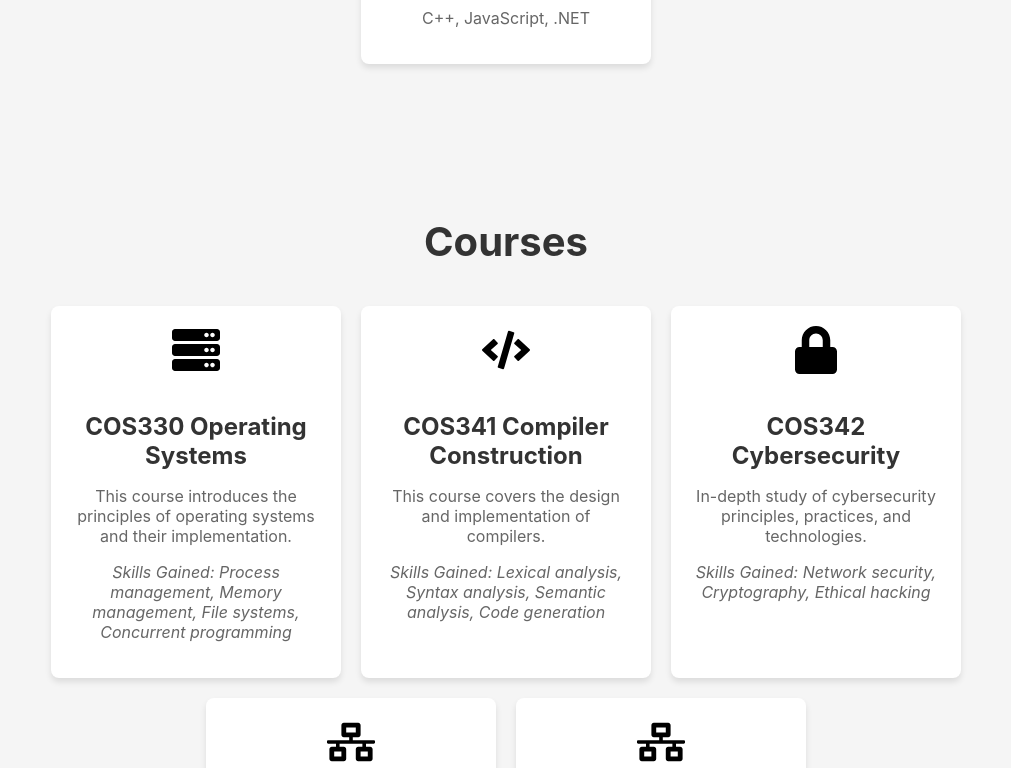
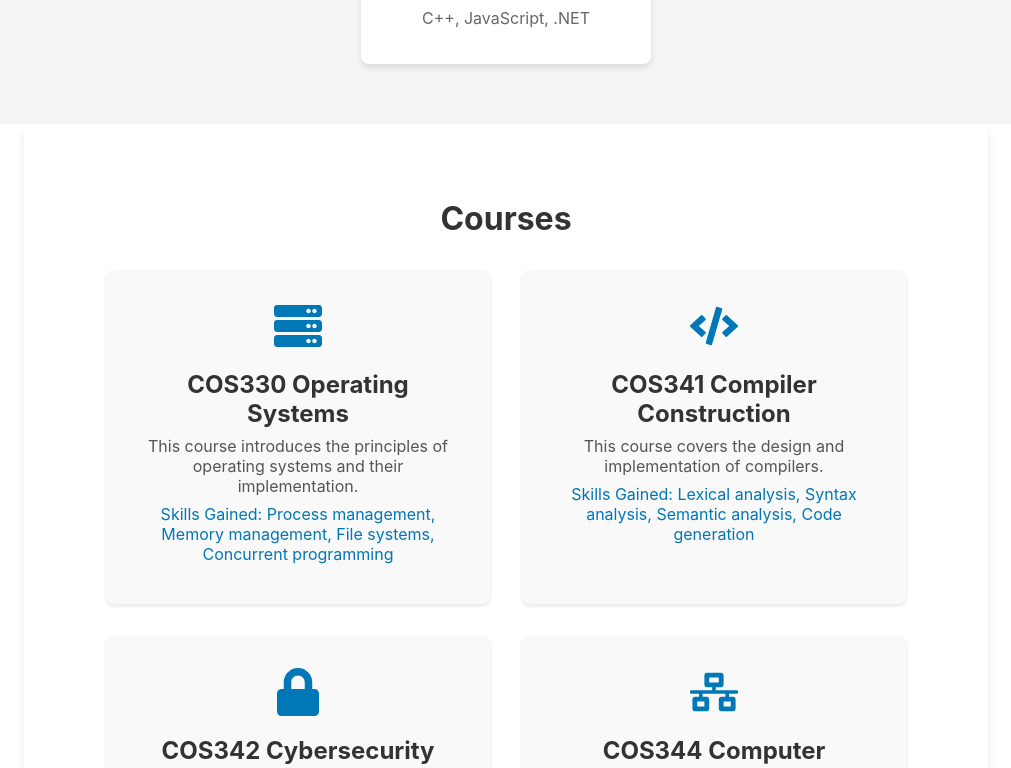
Before and after one commit to ShiluveloMakhubel/my-portfolio, a React (Create React App) app: page / in a window 1280 px wide. Shown: the part 4460-5228 px from the top of the page, without its empty margins (134-1145 px from the left). Built offline with nearby package versions, Linux system fonts and the light colour scheme.

Commit message:
courses updated

```diff
--- a/src/Components/Courses.css
+++ b/src/Components/Courses.css
@@ -1,55 +1,59 @@
 .courses-section {
-  padding: 60px 0;
-  background: #f5f5f5;
-}
-
-.courses-section .container {
-  max-width: 1200px;
+  padding: 3rem 2rem; /* Increased padding for better spacing */
+  background: #ffffff;
+  border-radius: 10px;
+  box-shadow: 0 4px 8px rgba(0, 0, 0, 0.1);
+  max-width: 900px;
   margin: 0 auto;
-  padding: 0 20px;
+  text-align: center;
+  margin-bottom: 3rem; /* Added margin to separate from the next section */
 }
 
 .courses-section h2 {
-  text-align: center;
-  font-size: 2.5rem;
-  margin-bottom: 40px;
+  font-size: 2rem;
+  margin-bottom: 2rem; /* Increased margin for spacing */
   color: #333;
 }
 
 .courses-list {
-  display: flex;
-  flex-wrap: wrap;
-  gap: 20px;
-  justify-content: center;
+  display: grid;
+  grid-template-columns: repeat(auto-fill, minmax(250px, 1fr)); /* Adjusts for responsive layout */
+  gap: 2rem; /* Adds space between course items */
+  margin-bottom: 3rem; /* Space between the list and the bottom */
 }
 
 .course-item {
-  background: #fff;
+  background: #f9f9f9;
+  padding: 2rem;
   border-radius: 8px;
-  box-shadow: 0 4px 6px rgba(0, 0, 0, 0.1);
-  padding: 20px;
-  width: 250px;
-  text-align: center;
-  transition: transform 0.3s ease;
+  box-shadow: 0 2px 4px rgba(0, 0, 0, 0.1);
+  transition: transform 0.3s, box-shadow 0.3s;
 }
 
 .course-item:hover {
-  transform: translateY(-10px);
+  transform: translateY(-5px);
+  box-shadow: 0 4px 8px rgba(0, 0, 0, 0.2);
 }
 
 .course-icon {
   font-size: 3rem;
-  margin-bottom: 10px;
-  color: black;
+  color: #0077b6;
+  margin-bottom: 1rem;
 }
 
 .course-item h3 {
   font-size: 1.5rem;
-  margin-bottom: 10px;
+  margin: 0 0 0.5rem;
   color: #333;
 }
 
 .course-item p {
   font-size: 1rem;
-  color: #666;
+  color: #555;
+  margin: 0.5rem 0;
 }
+
+.course-item em {
+  font-style: normal;
+  color: #0077b6;
+}
--- a/src/Components/Courses.js
+++ b/src/Components/Courses.js
@@ -67,12 +67,19 @@ const Courses = () => {
         <h2>Courses</h2>
         <div className="courses-list">
           {coursesData.map((course, index) => (
-            <div key={index} className="course-item">
+            <motion.div
+              key={index}
+              className="course-item"
+              initial={{ opacity: 0, x: -50 }}
+              whileInView={{ opacity: 1, x: 0 }}
+              viewport={{ once: false, amount: 0.2 }}
+              transition={{ duration: 0.6, ease: 'easeInOut', delay: 0.1 * index }}
+            >
               {course.icon}
               <h3>{course.title}</h3>
               <p>{course.description}</p>
               <p><em>Skills Gained: {course.skills}</em></p>
-            </div>
+            </motion.div>
           ))}
         </div>
       </div>
```
